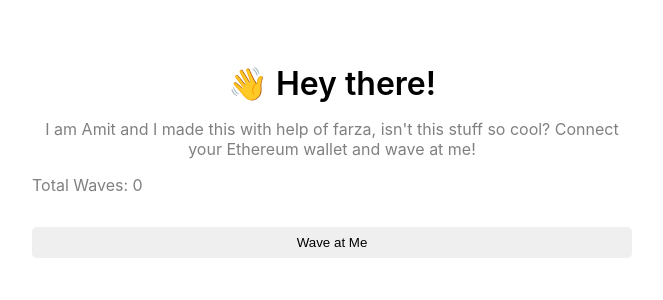
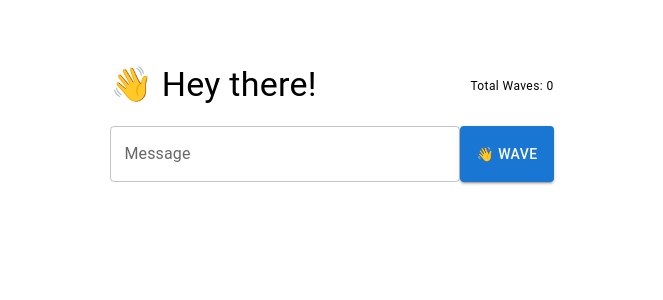
Before and after one commit to pharti/waveme-react, a React (Create React App) app: page / in a window 1280 px wide. Shown: the top 300 px of the page, without its empty margins (308-971 px from the left). Built offline with nearby package versions, Linux system fonts and the light colour scheme.

Commit message:
UI Updated

```diff
--- a/package.json
+++ b/package.json
@@ -3,6 +3,9 @@
   "version": "0.1.0",
   "private": true,
   "dependencies": {
+    "@emotion/react": "^11.7.1",
+    "@emotion/styled": "^11.6.0",
+    "@mui/material": "^5.2.4",
     "@testing-library/jest-dom": "^5.11.4",
     "@testing-library/react": "^11.1.0",
     "@testing-library/user-event": "^12.1.10",
--- a/src/App.css
+++ b/src/App.css
@@ -51,13 +51,13 @@
   left: 47%;
   top: 35%;
   z-index: 1000;
-  border: 16px solid #f3f3f3;
+  border: 12px solid #f3f3f3;
   border-radius: 50%;
-  border-top: 16px solid #3498db;
+  border-top: 12px solid #3498db;
   width: 60px;
   height: 60px;
-  -webkit-animation: spin 2s linear infinite; /* Safari */
-  animation: spin 2s linear infinite;
+  -webkit-animation: spin 1s linear infinite; /* Safari */
+  animation: spin 1s linear infinite;
 }
 
 /* Safari */
--- a/src/App.js
+++ b/src/App.js
@@ -2,10 +2,14 @@ import React, { useEffect, useState } from "react";
 import { ethers } from "ethers";
 import './App.css';
 import contractABI from './utils/WavePortal.json'
+import { ThemeProvider, createTheme } from '@mui/material/styles';
+import { Typography, Card, CardContent, Button, CardActions, TextField, Grid } from '@mui/material';
 
-const contractAddress = "0x473a62c4c93D70FDdCE91eCDB48aFA008A4eB836";
+const contractAddress = "0x7d796955C90DF44E3b0E43b91F420fa398621b6E";
 const abi = contractABI.abi;
+const theme = createTheme({
 
+});
 export default function App() {
   /*
   * This runs our function when the page loads.
@@ -16,10 +20,38 @@ export default function App() {
   const [currentAccount, setCurrentAccount] = useState("");
   const [allWaves, setAllWaves] = useState([]);
   const [totalWave, setTotalWave] = useState(0);
+  const [message, setMessage] = useState(0);
+
   const [loader, setLoader] = useState(false);
 
   useEffect(() => {
     checkIfWalletIsConnected();
+    let wavePortalContract;
+
+    const onNewWave = (from, timestamp, message) => {
+      setAllWaves(prevState => [
+        ...prevState,
+        {
+          address: from,
+          timestamp: new Date(timestamp * 1000),
+          message: message,
+        },
+      ]);
+    };
+
+    if (window.ethereum) {
+      const provider = new ethers.providers.Web3Provider(window.ethereum);
+      const signer = provider.getSigner();
+
+      wavePortalContract = new ethers.Contract(contractAddress, abi, signer);
+      wavePortalContract.on('NewWave', onNewWave);
+    }
+
+    return () => {
+      if (wavePortalContract) {
+        wavePortalContract.off('NewWave', onNewWave);
+      }
+    };
   }, [])
 
   const checkIfWalletIsConnected = async () => {
@@ -37,10 +69,8 @@ export default function App() {
       * Check if we're authorized to access the user's wallet
       */
       const accounts = await ethereum.request({ method: 'eth_accounts' });
-      console.log('accounts', accounts);
       if (accounts.length !== 0) {
         const account = accounts[0];
-        console.log("Found an authorized account:", account);
         setCurrentAccount(account);
       } else {
         console.log("No authorized account found")
@@ -60,7 +90,6 @@ export default function App() {
       }
 
       const accounts = await ethereum.request({ method: "eth_requestAccounts" });
-      console.log("Connected", accounts[0]);
       setCurrentAccount(accounts[0]);
       getAllWavesData();
 
@@ -68,14 +97,12 @@ export default function App() {
       const contract = await accessContract();
 
       let count = await contract.getTotalWaves();
-      console.log("Retrieved total wave count...", count.toNumber());
       setTotalWave(count.toNumber());
 
     } catch (error) {
       console.log(error)
     }
   }
-
   const wave = async () => {
     try {
       setLoader(true);
@@ -84,20 +111,19 @@ export default function App() {
       * Execute the actual wave from your smart contract
       */
       //Access Contract.
-      const waveTxn = await contract.wave("this is a message");
-      console.log("Mining...", waveTxn.hash);
+      const waveTxn = await contract.wave(message.toString());
 
       await waveTxn.wait();
-      console.log("Mined -- ", waveTxn.hash);
 
       setLoader(false);
+      setMessage('');
       let count = await contract.getTotalWaves();
-      console.log("Retrieved total wave count...", count.toNumber());
 
       setTotalWave(count.toNumber());
       getAllWavesData();
     } catch (error) {
       console.log(error)
+      setLoader(false);
     }
   }
 
@@ -105,30 +131,27 @@ export default function App() {
  * Create a method that gets all waves from your contract
  */
   const getAllWavesData = async () => {
+    const { ethereum } = window;
+
     try {
-      const contract = await accessContract();
-      /*
-       * Call the getAllWaves method from your Smart Contract
-       */
-      const waves = await contract.getAllWaves();
-      /*
-       * We only need address, timestamp, and message in our UI so let's
-       * pick those out
-       */
-      let wavesCleaned = [];
-      waves.forEach(wave => {
-        wavesCleaned.push({
-          address: wave.waver,
-          timestamp: new Date(wave.timestamp * 1000),
-          message: wave.message
+      if (ethereum) {
+        const provider = new ethers.providers.Web3Provider(ethereum);
+        const signer = provider.getSigner();
+        const wavePortalContract = new ethers.Contract(contractAddress, abi, signer);
+        const waves = await wavePortalContract.getAllWaves();
+
+        const wavesCleaned = waves.map(wave => {
+          return {
+            address: wave.waver,
+            timestamp: new Date(wave.timestamp * 1000),
+            message: wave.message,
+          };
         });
-      });
 
-      /*
-       * Store our data in React State
-       */
-      setAllWaves(wavesCleaned);
-
+        setAllWaves(wavesCleaned);
+      } else {
+        console.log("Ethereum object doesn't exist!");
+      }
     } catch (error) {
       console.log(error);
     }
@@ -146,37 +169,60 @@ export default function App() {
     }
   }
 
+
+  const handleTextFieldChange = (e) => {
+    setMessage(e.target.value);
+  };
+
   return (
-    <>
+    <ThemeProvider theme={theme}>
       {loader && <div className='loaderView'><div className="loader"></div></div>}
 
       <div className="mainContainer">
         <div className="dataContainer">
-          <div className="header">
-            👋 Hey there!
-          </div>
+          <Grid container alignItems='center' justifyContent='space-between' style={{ paddingBottom: 20 }}>
+            <Grid item>
+              <Typography variant='h4'>
+                👋 Hey there!
+              </Typography>
+            </Grid>
+            <Grid item>
+              <Typography variant='caption'>
+                Total Waves: {totalWave}
+              </Typography>
+            </Grid>
+          </Grid>
 
-          <div className="bio">
-            I am Amit and I made this with help of farza, isn't this stuff so cool? Connect your Ethereum wallet and wave at me!
-          </div>
-          <div className="waveCount">
-            <p className="waveCountTitle">
-              Total Waves: {totalWave}
-            </p>
-          </div>
-          <button className="waveButton" onClick={wave}>
-            Wave at Me
-          </button>
+          <Grid container alignItems='center' justifyContent='space-between'>
+            <Grid item>
+              <TextField id="outlined-basic" label="Message" variant="outlined" style={{ width: 350 }} onChange={handleTextFieldChange} />
+            </Grid>
+            <Grid item>
+              <Button variant="contained" onClick={wave} style={{ height: 56 }}>👋  Wave</Button>
+            </Grid>
+          </Grid>
+
           {allWaves && allWaves.map((wave, index) => {
             return (
-              <div key={index} style={{ backgroundColor: "OldLace", marginTop: "16px", padding: "8px" }}>
-                <div>Address: {wave.address}</div>
-                <div>Time: {wave.timestamp.toString()}</div>
-                <div>Message: {wave.message}</div>
-              </div>)
+              <div style={{ paddingTop: 20 }}>
+                <Card variant="outlined">
+                  <CardContent>
+                    <Typography sx={{ fontSize: 14 }} color="text.secondary" gutterBottom>
+                      Address: {wave.address}
+                    </Typography>
+                    <Typography variant="h5" component="div">
+                      {wave.message}
+                    </Typography>
+                    <Typography variant="caption" sx={{ mb: 1.5 }} color="text.secondary">
+                      Time: {wave.timestamp.toString()}
+                    </Typography>
+                  </CardContent>
+                </Card>
+              </div>
+            )
           })}
         </div>
       </div>
-    </>
+    </ThemeProvider>
   );
 }
```
Also changed, not shown: src/utils/WavePortal.json (+2 -2 lines), 1 other file (tests, documents, lock files or other folders).
